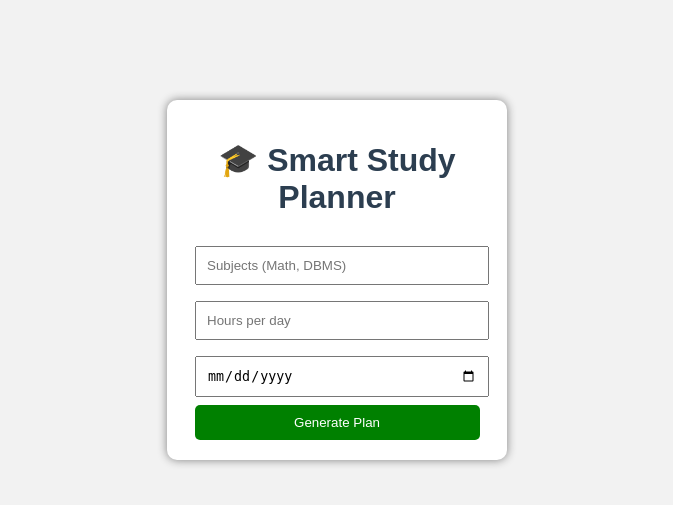
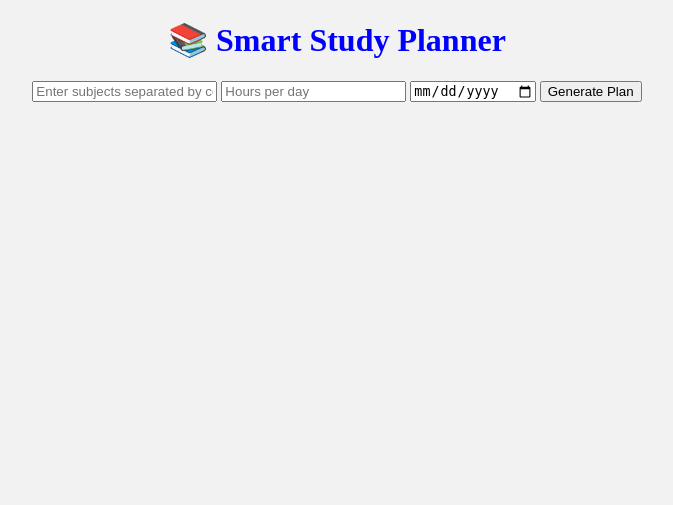
Before and after one commit to shivamkr12072004-coder/smart-study-planer-, a Flask app: page / in a window 1280 px wide. Shown: the top 505 px of the page, without its empty margins (303-976 px from the left). Run offline with Flask 3, Linux system fonts and the light colour scheme.

Commit message:
Update index.html

```diff
--- a/templates/index.html
+++ b/templates/index.html
@@ -3,55 +3,39 @@
 <head>
     <title>AI Study Planner</title>
 
-    <style>
-        body {
-            font-family: Arial;
-            background: #f2f2f2;
-            text-align: center;
-        }
+    <link rel="stylesheet" href="{{ url_for('static', filename='style.css') }}">
 
-        .container {
-            background: white;
-            padding: 20px;
-            margin: 100px auto;
-            width: 300px;
-            border-radius: 10px;
-            box-shadow: 0px 0px 10px gray;
-        }
-
-        h1 {
-            color: #2c3e50;
-        }
-
-        input {
-            width: 90%;
-            padding: 10px;
-            margin: 8px;
-        }
-
-        button {
-            width: 95%;
-            padding: 10px;
-            background: green;
-            color: white;
-            border: none;
-            border-radius: 5px;
-        }
-    </style>
 </head>
 
 <body>
 
 <div class="container">
-    <h1>🎓 Smart Study Planner</h1>
+
+    <h1>📚 Smart Study Planner</h1>
 
     <form method="POST">
-        <input type="text" name="subjects" placeholder="Subjects (Math, DBMS)">
-        <input type="number" name="hours" placeholder="Hours per day">
-        <input type="date" name="date">
+
+        <input type="text"
+               name="subjects"
+               placeholder="Enter subjects separated by comma"
+               required>
+
+        <input type="number"
+               name="hours"
+               placeholder="Hours per day"
+               required>
+
+        <input type="date"
+               name="date"
+               required>
+
         <button type="submit">Generate Plan</button>
+
     </form>
+
 </div>
 
 </body>
 </html>
+</body>
+</html>
```
